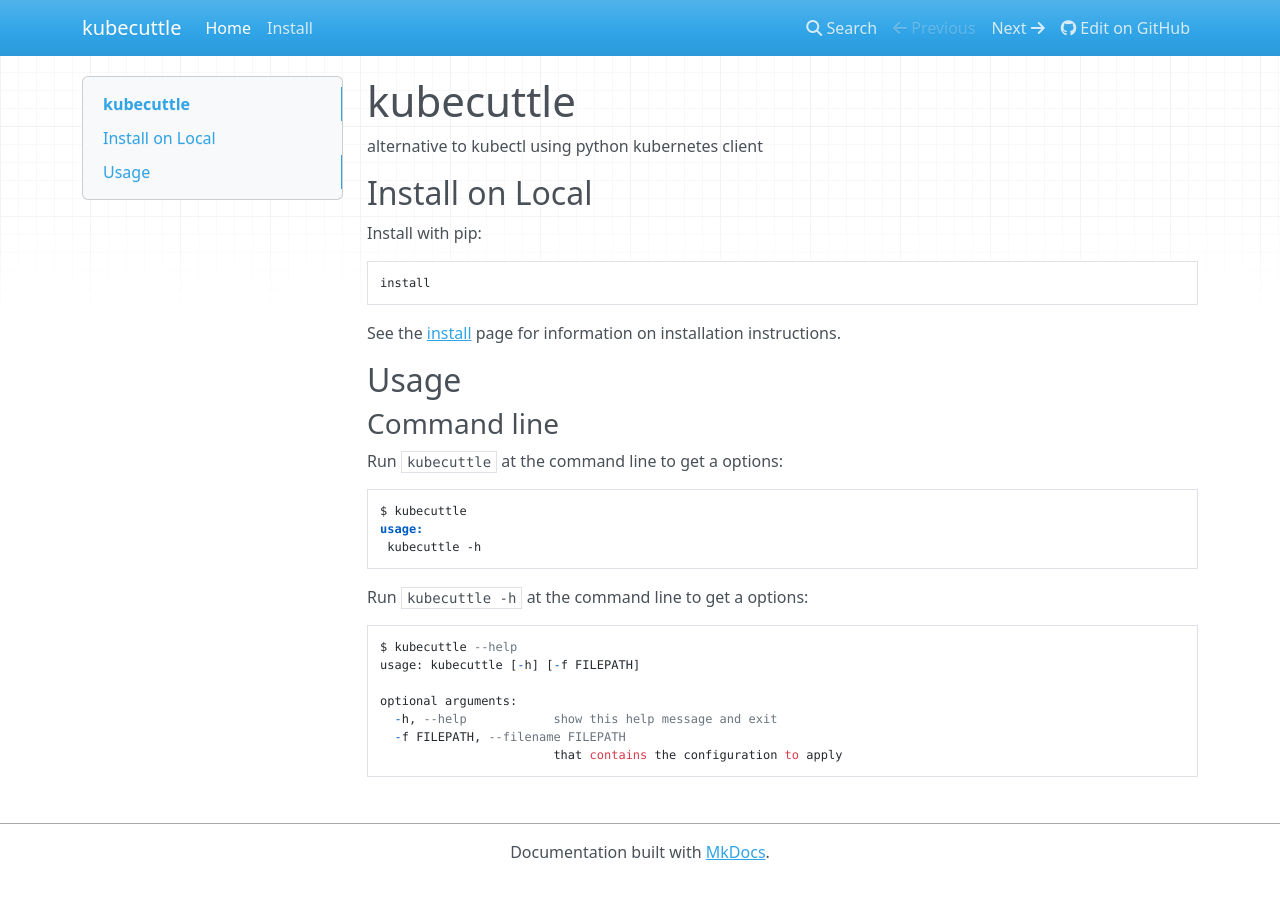
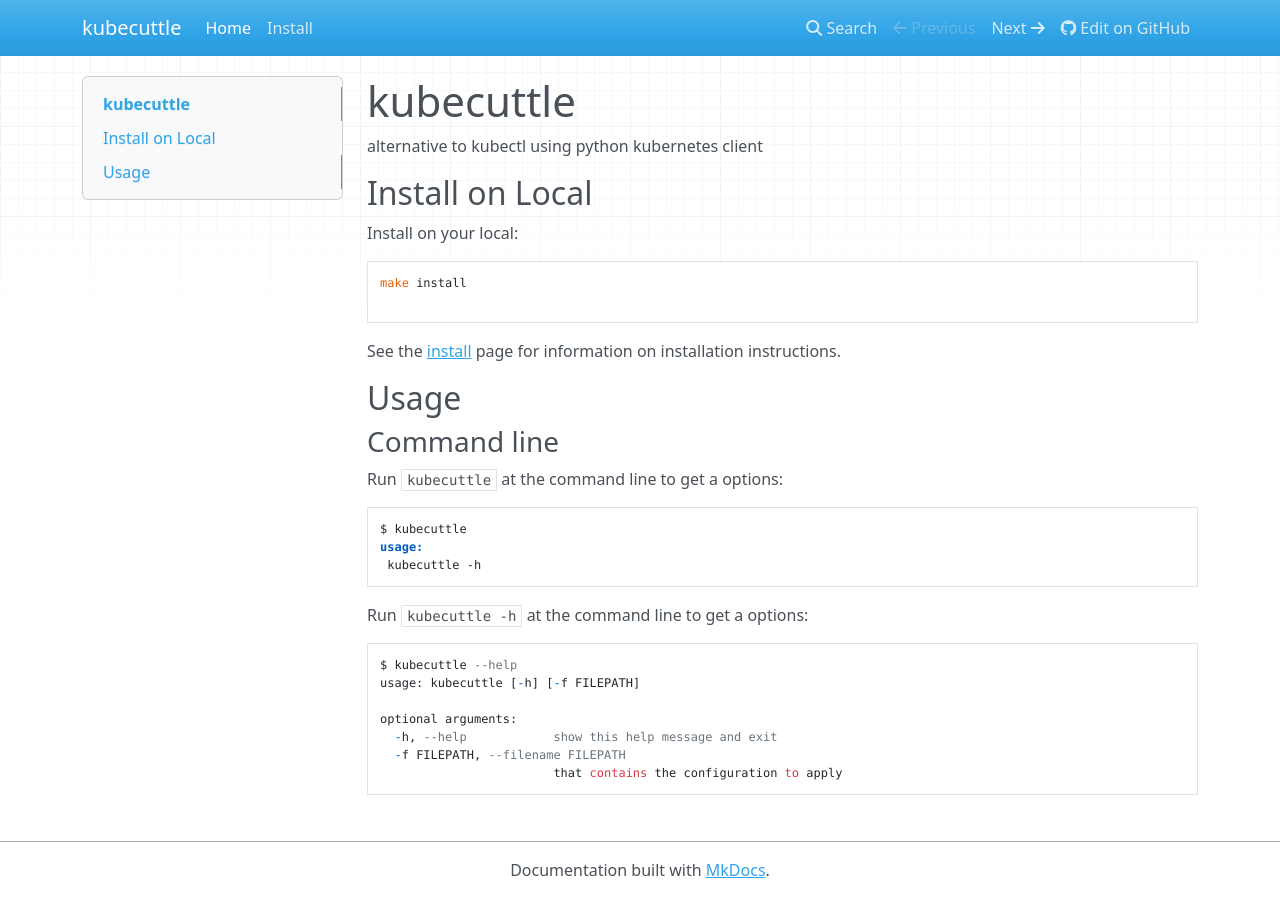
Before and after one commit to thangap81/kubecuttle, an MkDocs documentation site: the page built from docs/index.md, in a window 1280 px wide. Built offline with MkDocs 1.6.1, drawn with Linux system fonts in a browser that asks for light colours; nearby versions of some CDN libraries.

Commit message:
Update index.md

````diff
--- a/docs/index.md
+++ b/docs/index.md
@@ -6,10 +6,11 @@
 
 ## Install on Local
 
-Install with pip:
+Install on your local:
 
-```make
-install
+```
+make install
+
 ```
 
 See the [install](install.md) page for information on installation instructions.
````
